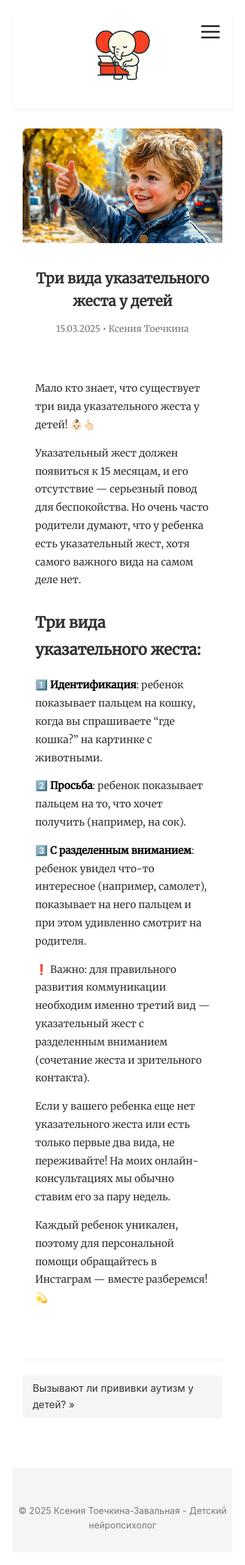
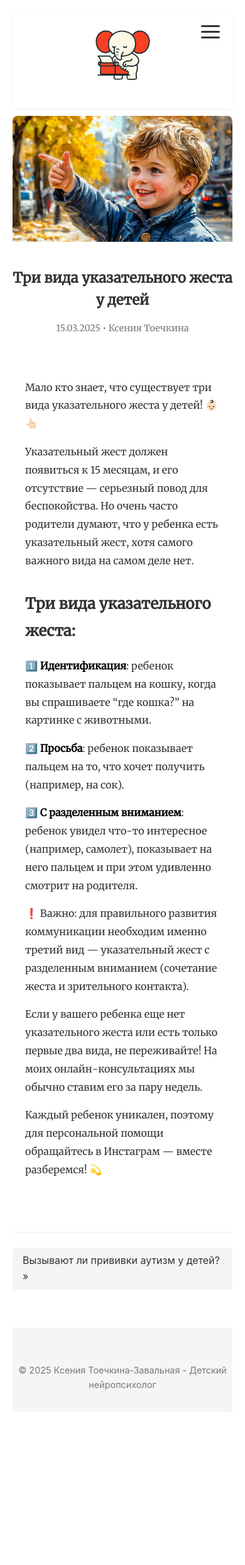
Before and after one commit to alexzavalny/ToykinaBusinessCard, a Jekyll site: the page built from _posts/2025-03-15-tri-vida-ukazatelnogo-zhesta.md, in a window 390 px wide. Shown: the whole page at 63% size. Built offline with Jekyll 4.4.1, drawn with Linux system fonts in a browser that asks for light colours; comment, search, counter and statistics services are not loaded; after the commit the page ends 2262 px from its top, so only the background shows below that.

Commit message:
Add responsive padding for post elements in main.scss
- Introduced media queries to adjust padding for .post elements on screens smaller than 768px and 480px.
- This enhancement improves the layout and readability of posts on mobile devices.

```diff
--- a/assets/main.scss
+++ b/assets/main.scss
@@ -638,6 +638,18 @@ html {
   }
 }
 
+@media (max-width: 768px) {
+  .post {
+    padding: 1rem 0rem;
+  }
+}
+
+@media (max-width: 480px) {
+  .post {
+    padding: 0.75rem 0rem;
+  }
+}
+
 // Header and navigation
 .site-header {
   background-color: white;
```
